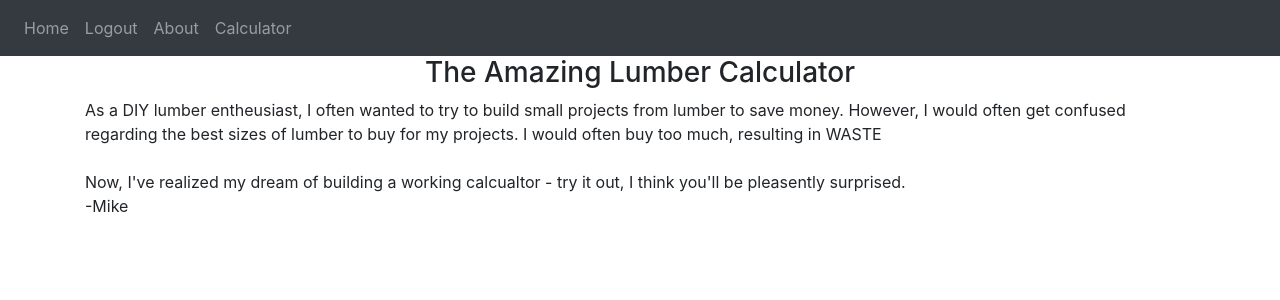
After one commit to mjshehan/lumber-calculator-python, a Flask app: page /about in a window 1280 px wide. The commit adds this page. Shown: the top 300 px of the page. Run offline with Flask 3, Linux system fonts and the light colour scheme; some libraries are stand-ins or nearby versions.

Commit message:
fixed some navigation / added about page

```diff
--- a/website/auth.py
+++ b/website/auth.py
@@ -7,9 +7,10 @@ auth = Blueprint('auth', __name__)
 
 """
 """
-@auth.route('/login')
-def login():
-    return "<p>Login</p>"
+@auth.route('/about')
+def about():
+    return render_template("about.html")
+
 
 @auth.route('/logout')
 def logout():
--- /dev/null
+++ b/website/templates/about.html
@@ -0,0 +1,20 @@
+{% extends "base.html" %}
+{% block title %}Calcualtor{% endblock %}
+{% block content %}
+
+<h3 align="center">The Amazing Lumber Calculator</h3>
+<p>As a DIY lumber entheusiast, I often wanted to try to build small projects
+    from lumber to save money.  However, I would often get confused regarding
+    the best sizes of lumber to buy for my projects.
+    I would often buy too much, resulting in WASTE
+    <br>
+    <br>
+    Now, I've realized my dream of building a working calcualtor - try it out,
+    I think you'll be pleasently surprised.
+    <br>
+    -Mike
+
+
+
+</p>
+{% endblock %}
--- a/website/templates/base.html
+++ b/website/templates/base.html
@@ -31,7 +31,7 @@
         <div class="navbar-nav">
           <a class="nav-item nav-link" id="home" href="/">Home</a>
           <a class="nav-item nav-link" id="logout" href="/logout">Logout</a>
-          <a class="nav-item nav-link" id="login" href="/login">Login</a>
+          <a class="nav-item nav-link" id="about" href="/about">About</a>
           <a class="nav-item nav-link" id="Calculator" href="/calc">Calculator</a>
         </div>
       </div>
```
